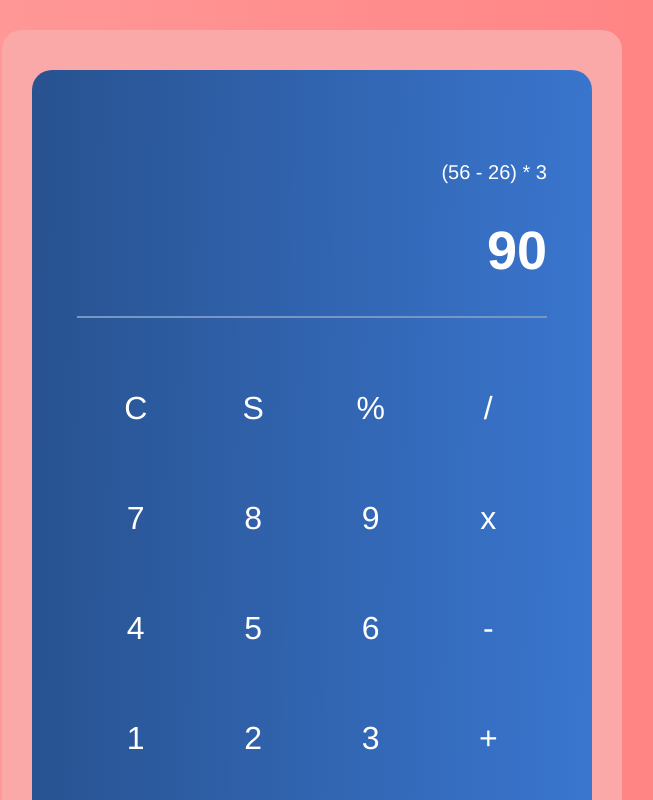
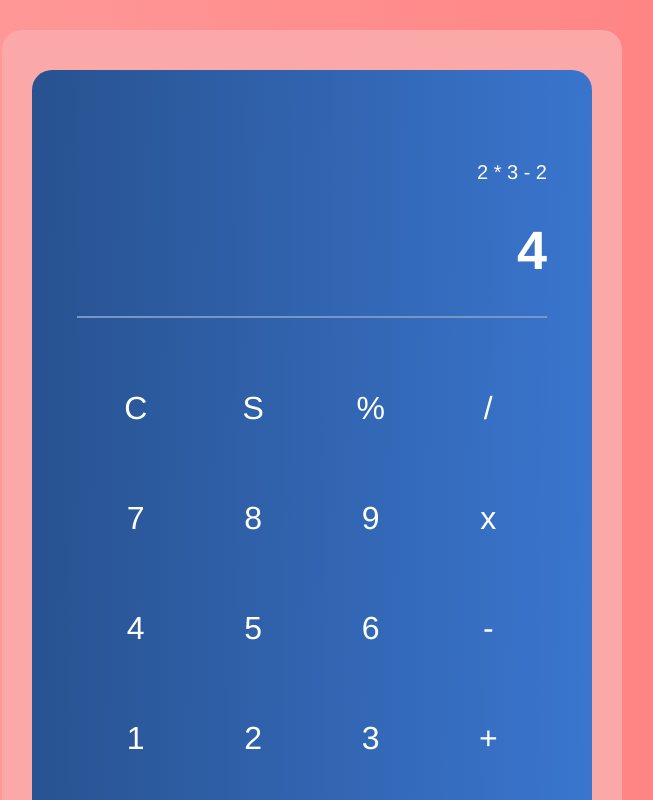
Before and after one commit to dinosavr/react-ts-calc, a React app: page / in a window 1280 px wide. Shown: the top 800 px of the page, without its empty margins (328-981 px from the left). Built offline with nearby package versions, Linux system fonts and the light colour scheme.

Commit message:
feat: basic math operation

```diff
--- a/src/App.tsx
+++ b/src/App.tsx
@@ -2,16 +2,16 @@ import * as React from 'react';
 import { useState } from 'react';
 import './App.scss';
 import CalcBody from './components/CalcBody/CalcBody';
-import { ThemeContext } from './context/context';
-
-
+import { AppContext } from './context/context';
+import { calc } from './services/calc';
+import { INITIAL_EXPR } from './services/data/constants';
 
 
 function App() {
-  const [expr, setExpr] = useState<string>('(56 - 26) * 3');
-  const [answer, setAnswer] = useState<string>('90');
+  const [expr, setExpr] = useState<string>(INITIAL_EXPR);
+  const [answer, setAnswer] = useState<string>(calc(INITIAL_EXPR));
   return (
-    <ThemeContext.Provider value={{
+    <AppContext.Provider value={{
       expr,
       setExpr,
       answer,
@@ -20,7 +20,7 @@ function App() {
       <main className="App">
         <CalcBody></CalcBody>
       </main>
-    </ThemeContext.Provider>
+    </AppContext.Provider>
   );
 }
 
--- a/src/components/ButtonsList/ButtonsList.tsx
+++ b/src/components/ButtonsList/ButtonsList.tsx
@@ -1,18 +1,41 @@
 import './ButtonsList.scss';
 import * as React from 'react';
-import { ButtonsListProps } from './models';
 import Button from '../buttons/Button/Button';
 import Wrapper from '../Wrapper';
-import { calcButtonsData } from '../../services/data/constants';
+import { calcButtonsData, CANCEL, COMMA,  NUM_0, PERCENT, RESULT, SUBTRACTION, SUMMATION } from '../../services/data/constants';
 import { IButtonProps } from '../../services/data/models';
+import { useContext } from 'react';
+import { AppContext } from '../../context/context';
+import { calc } from '../../services/calc';
 
-let initialStr = '';
+const ButtonsList = () => {
+  const contextType = useContext(AppContext);
+  const { expr, setExpr, answer, setAnswer } = contextType;
+  let exprInCalc = expr;
+  let answerInCalc = answer;
+
   const getTypeButton = (value: string): void => {
-  initialStr += value;
-  console.log(initialStr);
+    if (value === CANCEL) {
+      exprInCalc = NUM_0;
+      setExpr(exprInCalc);
+    } else if (value === RESULT) {
+      answerInCalc = calc(exprInCalc)
+      setAnswer(answerInCalc)
+    }
+    else if (Number(value) || value === COMMA) {
+      exprInCalc += value;
+      setExpr(exprInCalc);
+    }
+    else {
+      if(isNaN(Number(value)) ) value = ` ${value} `;
+      exprInCalc += value;
+      setExpr(exprInCalc);
+    }
   };
 
-const getListButtons: ButtonsListProps = calcButtonsData.map(
+  return (
+    <div className="btn-list">
+      {calcButtonsData.map(
         ({ className, text, onClick }: IButtonProps, index: Number) => (
           <Wrapper key={`${index}`} className="wrapper-btn">
             <Button
@@ -23,10 +46,9 @@ const getListButtons: ButtonsListProps = calcButtonsData.map(
             </Button>
           </Wrapper>
         ),
+      )}
+    </div>
   );
-
-const ButtonsList = () => {
-  return <div className="btn-list">{getListButtons}</div>;
 };
 
 export default ButtonsList;
--- a/src/components/CalcOutput/CalcOutput.tsx
+++ b/src/components/CalcOutput/CalcOutput.tsx
@@ -1,18 +1,18 @@
 import './CalcOutput.scss';
 import * as React from 'react';
-import { ThemeContext } from '../../context/context';
+import { AppContext } from '../../context/context';
 import { CalcOutputProps } from './models';
 import { useContext } from 'react';
 
-// static contextType = ThemeContext;
 const CalcBody: React.FC<CalcOutputProps> = ({}) => {
-  const contextType = useContext(ThemeContext);
+  const contextType = useContext(AppContext);
+  const { expr, answer } = contextType;
   return (
     <div className="calcOutput">
       <div className="example-output">
-        <span className="example">{contextType.expr}</span>
+        <span className="example">{expr}</span>
       </div>
-      <div className="result">{contextType.answer}</div>
+      <div className="result">{answer}</div>
     </div>
   );
 };
--- a/src/index.html
+++ b/src/index.html
@@ -2,6 +2,7 @@
 <html lang="en">
   <head>
     <meta charset="UTF-8" />
+    <link rel="icon" href="assets/img/favicon.ico" />
     <meta http-equiv="X-UA-Compatible" content="IE=edge" />
     <meta name="viewport" content="width=device-width, initial-scale=1.0" />
     <title>Calc App - React</title>
--- /dev/null
+++ b/src/services/calc.ts
@@ -0,0 +1,158 @@
+import { DIVISION, MULTIPLICATION, SUBTRACTION, SUMMATION } from "./data/constants";
+
+const CONSTANTS = {
+    brackets: ['(', ')'],
+    addSymbol: SUMMATION,
+    minusSymbol: SUBTRACTION,
+    multiSymbol: '*', // MULTIPLICATION
+    divSymbol: DIVISION,
+    negativeSymbol: 'n',
+    get getOperation () { return [this.multiSymbol, this.divSymbol, this.addSymbol, this.minusSymbol] },
+  }
+
+  const {brackets, addSymbol, minusSymbol, multiSymbol, divSymbol, negativeSymbol} = CONSTANTS;
+  const [openBracket, closeBracket] = brackets;
+
+  export var calc = function (expression: string) {
+    let expr = `${expression}`
+    expr = removeSpaces(expr)
+    expr = replaceIncorrectSymbol(expr)
+    const sub = CONSTANTS.minusSymbol
+    const negativeSymbol = CONSTANTS.negativeSymbol
+
+    checkPairOfBrackets(expr)
+
+    while (!isExprHasOperation(expr)) {
+      expr = stepByStepCalcExpr(expr)
+    }
+
+    if (typeof (expr) === 'string') expr = expr.replace(negativeSymbol, sub)
+
+    const res = parseFloat(expr);
+    return replaceDotToComma(String(res))
+  }
+
+  function stepByStepCalcExpr (expr: string) {
+    const [openBracket, closeBracket] = CONSTANTS.brackets
+    let newExpr = ''
+    let noBracketsExp = ''
+    let isBracket = true
+
+    for (let i = 0; i < expr.length; i++) {
+      if (expr.charAt(i) === openBracket) {
+        newExpr = newExpr + noBracketsExp + expr.charAt(i)
+        noBracketsExp = ''
+      }
+
+      isBracket = [openBracket, closeBracket].indexOf(expr[i]) > -1
+      if (!isBracket) noBracketsExp = noBracketsExp + expr.charAt(i)
+
+      if (expr.charAt(i) === closeBracket) {
+        const resSimpleExp = countSimpleExpr(noBracketsExp)
+        newExpr = newExpr.slice(0, -1) + resSimpleExp + expr.slice(i + 1)
+        noBracketsExp = ''
+        return newExpr
+      }
+
+      const isExprHasNotBrackets = i === expr.length - 1
+      if (isExprHasNotBrackets) newExpr = countSimpleExpr(noBracketsExp)
+    }
+
+    return newExpr
+  }
+
+  function countSimpleExpr (noBracketsExp: string) {
+    let res = ''
+
+    const exprArr = normalizeStrExpr(noBracketsExp).split(' ').filter((el: string) => el !== '')
+
+    while (exprArr.indexOf(divSymbol) > -1) {
+      const index = exprArr.indexOf(divSymbol)
+      const prevItem = parseFloat(mayBeNegativeSymbolToMinus(exprArr[index - 1]))
+      const nextItem = parseFloat(mayBeNegativeSymbolToMinus(exprArr[index + 1]))
+      if (nextItem === 0) throw new Error('TypeError: Division by zero.')
+      const res = String(prevItem / nextItem);
+      exprArr.splice(index - 1, 3, res)
+      if (isNaN(prevItem) || isNaN(nextItem)) break
+    }
+
+    while (exprArr.indexOf(multiSymbol) > -1) {
+      const index = exprArr.indexOf(multiSymbol)
+      const prevItem = parseFloat(mayBeNegativeSymbolToMinus(exprArr[index - 1]))
+      const nextItem = parseFloat(mayBeNegativeSymbolToMinus(exprArr[index + 1]))
+      const res = String(prevItem * nextItem)
+      exprArr.splice(index - 1, 3, res)
+      if (isNaN(prevItem) || isNaN(nextItem)) break
+    }
+
+    while (exprArr.indexOf(minusSymbol) > -1) {
+      const index = exprArr.indexOf(minusSymbol)
+      const prevItem = parseFloat(mayBeNegativeSymbolToMinus(exprArr[index - 1]))
+      const nextItem = parseFloat(mayBeNegativeSymbolToMinus(exprArr[index + 1]))
+      if (prevItem) {
+        const res = String(prevItem - nextItem)
+        exprArr.splice(index - 1, 3, res)
+      } else {
+        const res = String(-nextItem)
+        exprArr.splice(index, 2, res)
+      }
+
+      if (isNaN(prevItem) || isNaN(nextItem)) break
+    }
+
+    while (exprArr.indexOf(addSymbol) > -1) {
+      const index = exprArr.indexOf(addSymbol)
+      const prevItem = parseFloat(mayBeNegativeSymbolToMinus(exprArr[index - 1]))
+      const nextItem = parseFloat(mayBeNegativeSymbolToMinus(exprArr[index + 1]))
+      if (prevItem || prevItem === 0) {
+        const res = prevItem + nextItem
+        exprArr.splice(index - 1, 3, String(res))
+      } else {
+        const res = nextItem
+        exprArr.splice(index, 2, String(res))
+      }
+      if (isNaN(prevItem) || isNaN(nextItem)) break
+    }
+
+    [res] = exprArr
+    return (parseFloat(res) < 0) ? `${negativeSymbol}${-res}` : res
+  }
+
+  function mayBeNegativeSymbolToMinus (mayNegative: string) {
+    if (typeof (mayNegative) === 'string') mayNegative = mayNegative.replace(negativeSymbol, minusSymbol)
+
+    return mayNegative
+  }
+
+  function checkPairOfBrackets (expr: string) {
+    const isCountBracketsEqual = expr.split(openBracket).length === expr.split(closeBracket).length
+    if (!isCountBracketsEqual) throw new Error('ExpressionError: Brackets must be paired')
+  }
+
+  function isExprHasOperation (expr: string) {
+    return ![...CONSTANTS.getOperation, ...CONSTANTS.brackets].some(item => (String(expr).indexOf(item) > -1))
+  }
+
+  function normalizeStrExpr (expr: string) {
+    const cleanExpr = cleanGarbageStrExpr(expr)
+    const calcNegativeSymbol = cleanExpr.replace(/--/g, '+').replace(/-n/g, '+').replace(/nn/g, '+').replace(/\++/g, '+')
+    const replaceNegativeOperation = calcNegativeSymbol.replace(/\*-/g, '*n').split('/-').join('/n').split('/+').join('/')
+    const normExpr = replaceNegativeOperation.replace(/\+/g, ' + ').replace(/-/g, ' - ').replace(/\*/g, ' * ').replace(/[/)]/g, ' / ')
+    return normExpr
+  }
+
+  function cleanGarbageStrExpr (expr: string) {
+    const cleanExpr = removeSpaces(expr).replace(/[\\()]/g, '')
+    return cleanExpr
+  }
+
+  function removeSpaces (expr: string) {
+    return expr.replace(/\s/g, '')
+  }
+
+  function replaceIncorrectSymbol (expr: string) {
+    return expr.replace(/\x/g, '*').replace(/\,/g, '.')
+  }
+  function replaceDotToComma (expr: string) {
+    return expr.replace(/\./g, ',')
+  }
--- a/src/services/data/constants.ts
+++ b/src/services/data/constants.ts
@@ -1,38 +1,7 @@
-import * as React from 'react';
 import { IButtonProps} from './models';
 
-let initialStr ='';
-const  handleClick = (value: string): void => {
-  console.log('Замена дефолтного handleClick');
-}
-
-const simpleText = () => {
-  console.log('Просто текст');
-
-}
-
-export const calcButtonsData: IButtonProps[] = [
-  { text: 'С', onClick: simpleText},
-  { text: 'S', onClick: simpleText},
-  { text: '%'},
-  { text: '/'},
-  { text: '7'},
-  { text: '8'},
-  { text: '9'},
-  { text: 'x'},
-  { text: '4'},
-  { text: '5'},
-  { text: '6'},
-  { text: '-'},
-  { text: '1'},
-  { text: '2'},
-  { text: '3'},
-  { text: '+'},
-  { text: '00'},
-  { text: '0'},
-  { text: ','},
-  { className: 'btn--selected', text: '='},
-];
+// export const INITIAL_EXPR = '(2.4 x (46 - 26)) x 5';
+export const INITIAL_EXPR = '2 * 3 - 2';
 
 export enum calcNumButtons {
   NUM_0 = '0',
@@ -47,12 +16,40 @@ export enum calcNumButtons {
   NUM_9 = '9',
 }
 export enum calcActionButtons {
+  CANCEL = 'C',
+  SQRT = 'S',
   PERCENT = '%',
   DIVISION = '/',
-  MULTIPLICATION = 'X',
+  MULTIPLICATION = 'x',
   SUBTRACTION = '-',
   SUMMATION = '+',
   DOUBLE_ZERO = '00',
   COMMA = ',',
   RESULT = '=',
 }
+
+export const {NUM_0, NUM_1, NUM_2, NUM_3, NUM_4, NUM_5, NUM_6, NUM_7, NUM_8, NUM_9} = calcNumButtons;
+export const {CANCEL, SQRT, PERCENT, DIVISION, MULTIPLICATION, SUBTRACTION, SUMMATION, DOUBLE_ZERO, COMMA, RESULT} = calcActionButtons;
+
+export const calcButtonsData: IButtonProps[] = [
+  { text: CANCEL},
+  { text: SQRT},
+  { text: PERCENT},
+  { text: DIVISION},
+  { text: NUM_7},
+  { text: NUM_8},
+  { text: NUM_9},
+  { text: MULTIPLICATION},
+  { text: NUM_4},
+  { text: NUM_5},
+  { text: NUM_6},
+  { text: SUBTRACTION},
+  { text: NUM_1},
+  { text: NUM_2},
+  { text: NUM_3},
+  { text: SUMMATION},
+  { text: DOUBLE_ZERO},
+  { text: NUM_0},
+  { text: COMMA},
+  { className: 'btn--selected', text: RESULT},
+];
--- a/tsconfig.json
+++ b/tsconfig.json
@@ -6,6 +6,6 @@
       "target": "es5",
       "jsx": "react",
       "allowJs": true,
-      "moduleResolution": "Node"
+      "moduleResolution": "Node",
     }
   }
```
Also changed, not shown: src/context/context.ts (+1 -6 lines), src/context/models.ts (+4 -8 lines). Lines whose indentation alone changed are shown as unchanged.
